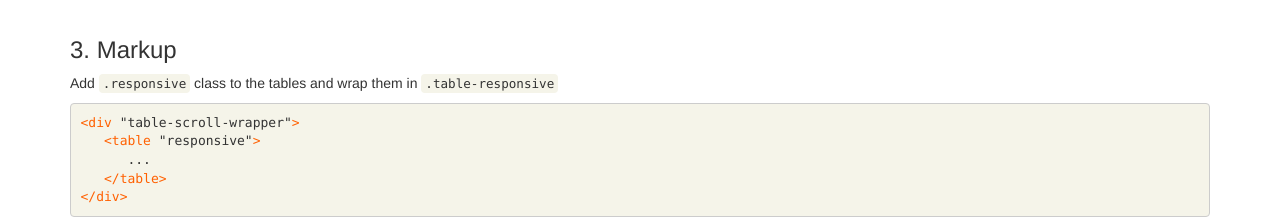
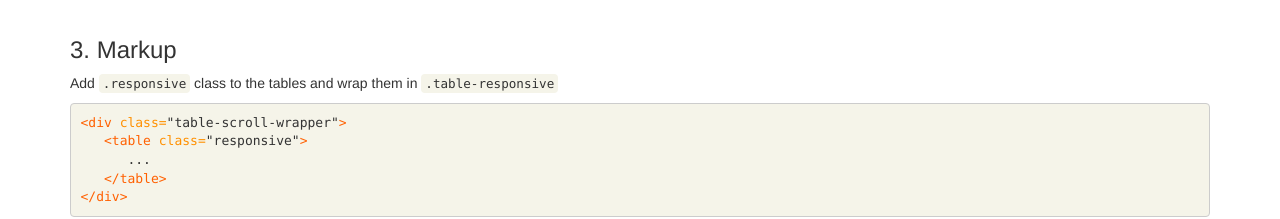
Before and after one commit to nadangergeo/RWD-Table-Patterns, a website: page index.html in a window 1280 px wide. Shown: the part 1417-1636 px from the top of the page. Drawn offline with nearby package versions, Linux system fonts and the light colour scheme.

Commit message:
Minor error in guide text

```diff
--- a/index.html
+++ b/index.html
@@ -133,8 +133,8 @@
                <h3>3. Markup</h3>
                <p>Add <code>.responsive</code> class to the tables and wrap them in <code>.table-responsive</code></p>
 
-               <pre><code><span class="nt">&lt;div</span> <span class="na"></span><span class="ns">"table-scroll-wrapper"</span><span class="nt">&gt;</span>
-   <span class="nt">&lt;table</span> <span class="na"></span><span class="ns">"responsive"</span><span class="nt">&gt;</span>
+               <pre><code><span class="nt">&lt;div</span> <span class="na">class=</span><span class="ns">"table-scroll-wrapper"</span><span class="nt">&gt;</span>
+   <span class="nt">&lt;table</span> <span class="na">class=</span><span class="ns">"responsive"</span><span class="nt">&gt;</span>
       ...
    <span class="nt">&lt;/table&gt;</span>
 <span class="nt">&lt;/div&gt;</span></code></pre>
```
